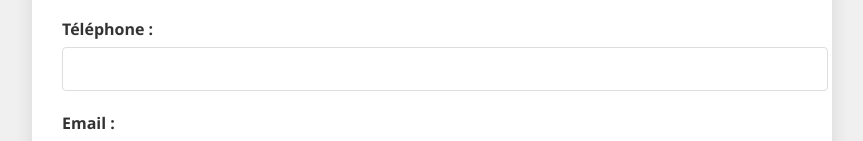
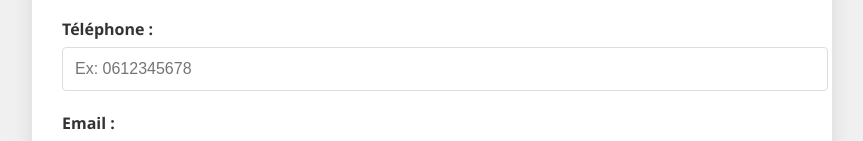
Before and after one commit to Devlinkmaroc/leads_GAmedia, a plain HTML site: page saisie_leads.html in a window 1280 px wide. Shown: the part 750-891 px from the top of the page, without its empty margins (208-1071 px from the left). Drawn offline with Linux system fonts and the light colour scheme.

Commit message:
Update saisie_leads.html

```diff
--- a/saisie_leads.html
+++ b/saisie_leads.html
@@ -141,7 +141,7 @@
 
             <div>
                 <label for="telephone">Téléphone :</label>
-                <input type="tel" id="telephone" name="telephone" required>
+                <input type="tel" id="telephone" name="telephone" pattern="[0-9]{10}" required placeholder="Ex: 0612345678">
             </div>
 
             <div>
```
